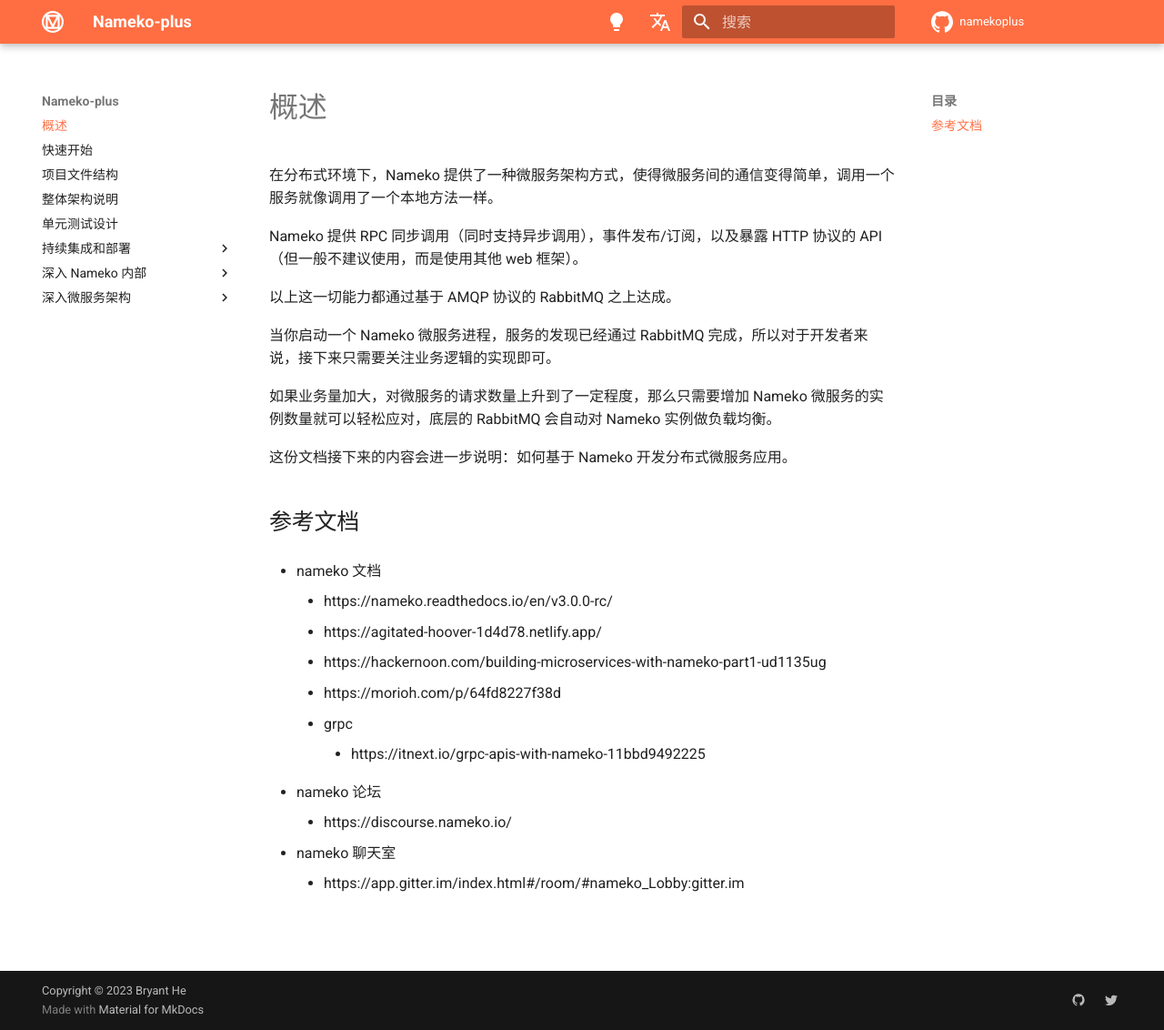
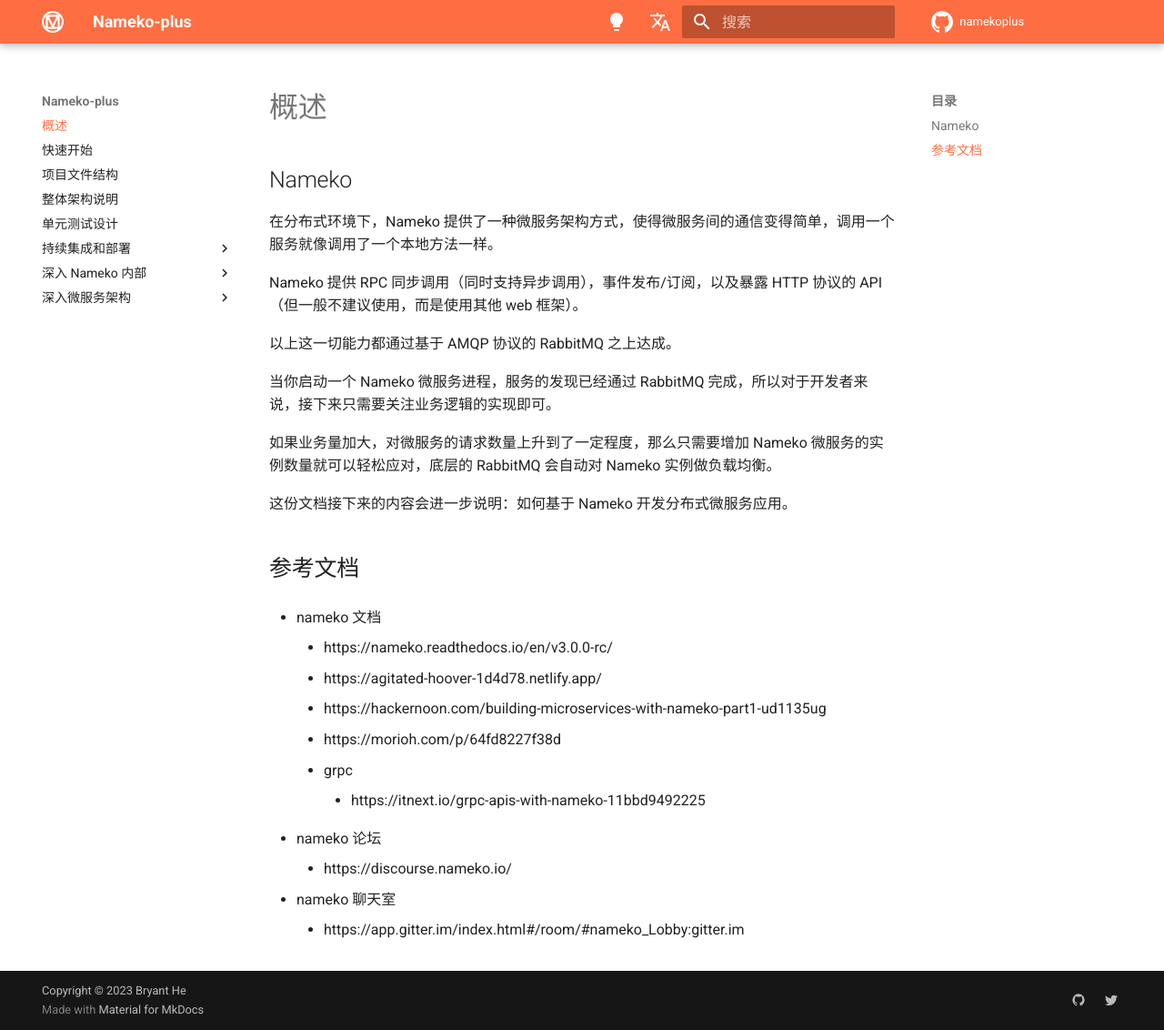
Before and after one commit to Bryanthelol/nameko-plus-doc, an MkDocs documentation site: the page built from docs/index.md, in a window 1280 px wide and 1132 px high. Shown: the whole window at 91% size. Built offline with MkDocs 1.6.1 and Material for MkDocs 9.7.7, drawn with Linux system fonts in a browser that asks for light colours; comment, search, counter and statistics services are not loaded.

Commit message:
update doc

```diff
--- a/docs/index.md
+++ b/docs/index.md
@@ -8,6 +8,8 @@
 ---
 
 # 概述
+
+## Nameko
 
 在分布式环境下，Nameko 提供了一种微服务架构方式，使得微服务间的通信变得简单，调用一个服务就像调用了一个本地方法一样。
 
```
